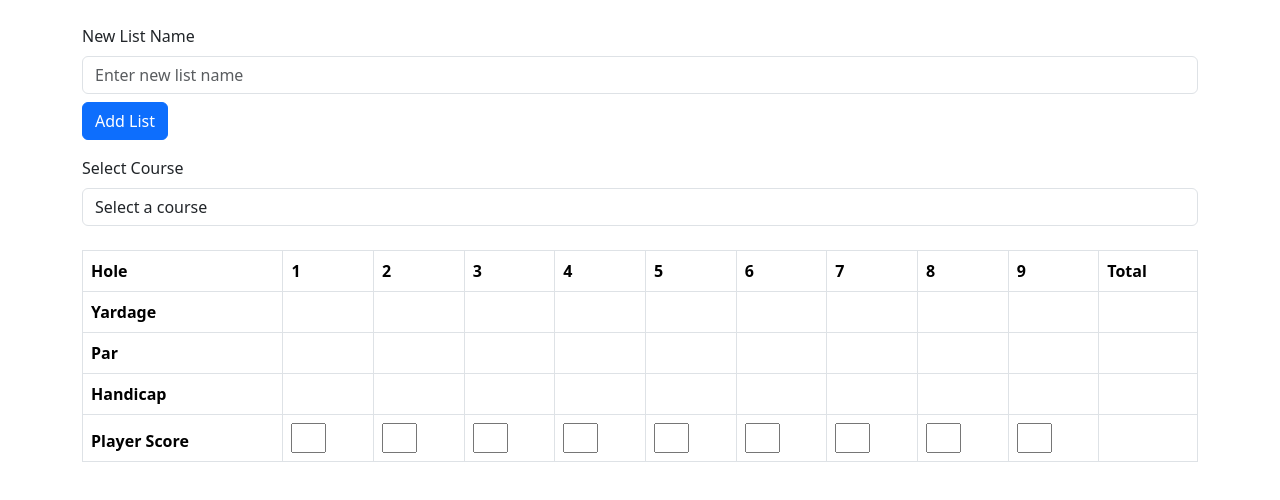
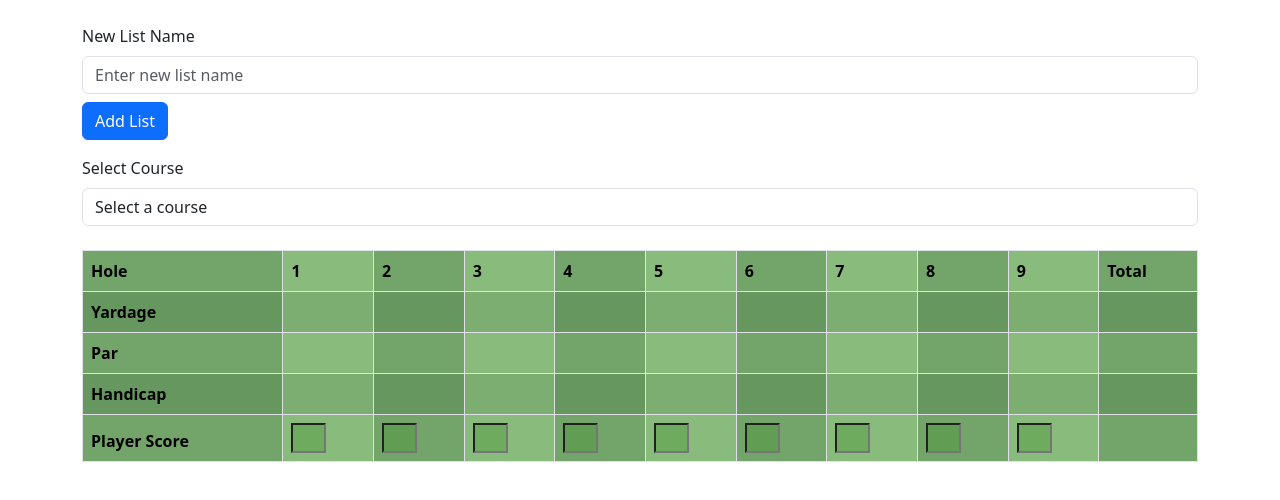
Before and after one commit to boynamedjack47/GolfApp, a plain HTML site: page index.html in a window 1280 px wide. Drawn offline with nearby package versions, Linux system fonts and the light colour scheme; no server answers.

Commit message:
updated the styling on the table to give a checkboard pattern. Helps it stand out and be unique

```diff
--- a/main.css
+++ b/main.css
@@ -1,3 +1,21 @@
 input {
     width: 35px;
+background-color: rgba(72, 149, 52, 0.4)
 }
+
+tr:nth-child(even) {
+    background-color: rgba(15, 94, 5, 0.4);
+  }
+
+  th:nth-child(even),td:nth-child(even) {
+    background-color: rgba(72, 149, 52, 0.4);
+  }
+
+
+
+  tr:nth-child(odd) {
+    background-color:rgba(72, 149, 52, 0.4);
+  }
+  th:nth-child(odd),td:nth-child(odd) {
+    background-color: rgba(15, 94, 5, 0.4);
+  }
```
